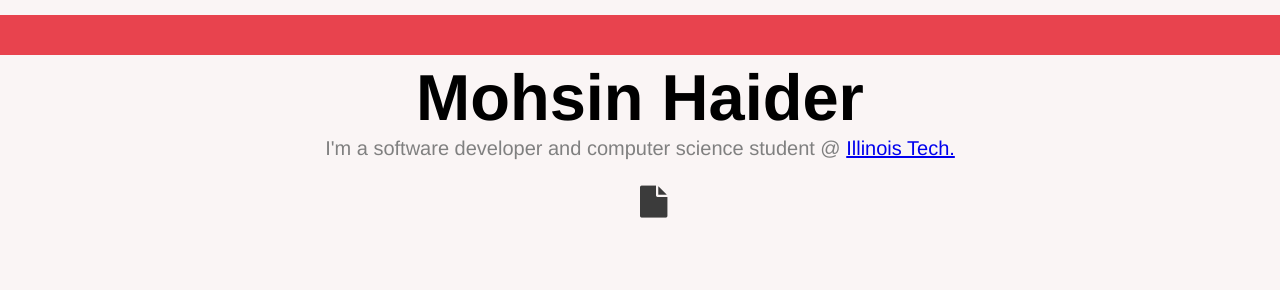
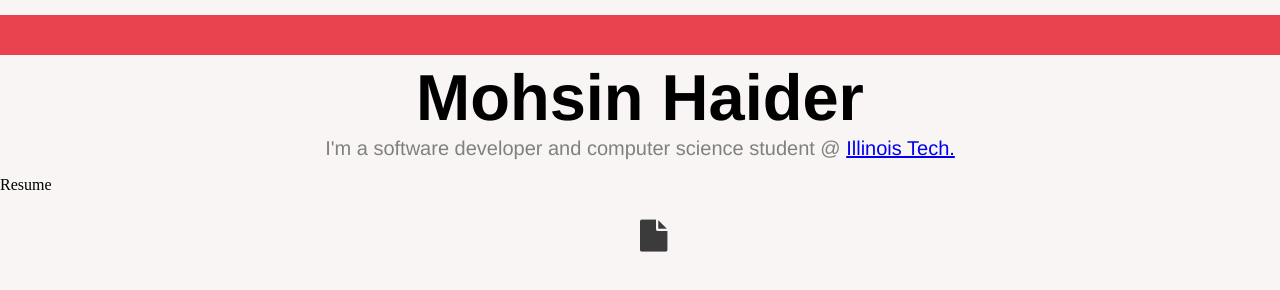
Before and after one commit to mohsinhaider/mohsinhaider.github.io, a plain HTML site: page index.html in a window 1280 px wide. Drawn offline with Linux system fonts and the light colour scheme.

Commit message:
Added text

```diff
--- a/index.html
+++ b/index.html
@@ -9,6 +9,7 @@
     <body>
         <h1>Mohsin Haider</h1>
         <div id="info">I'm a software developer and computer science student @ <a href="http://web.iit.edu">Illinois Tech.</a></div>
+        <p>Resume</p>
         <div class="icon-resume">
 	   <a href="/resume.pdf"><i class="fa fa-file fa-2x" aria-hidden="true"></i></a>
         </div>
```
